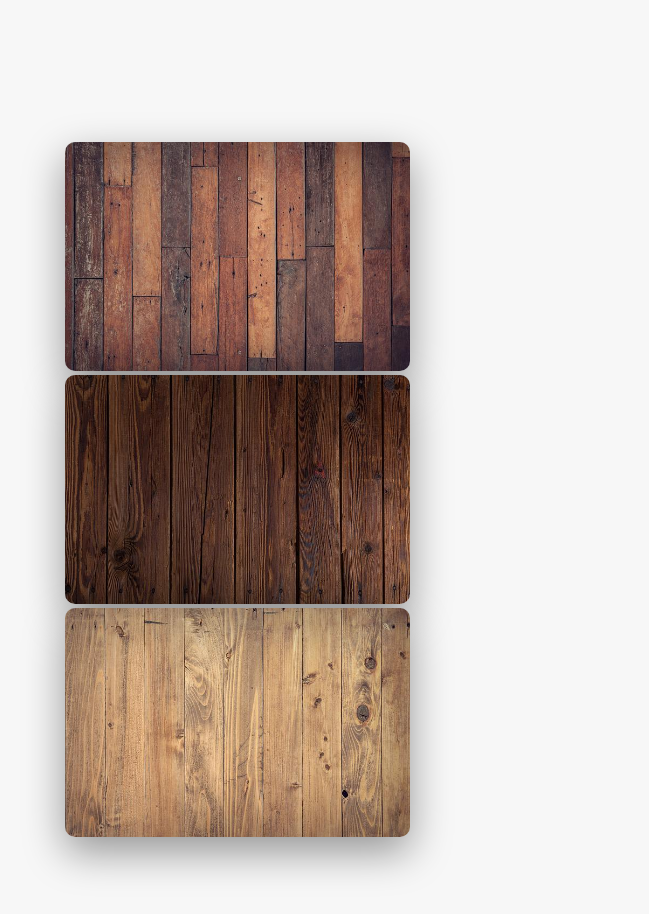
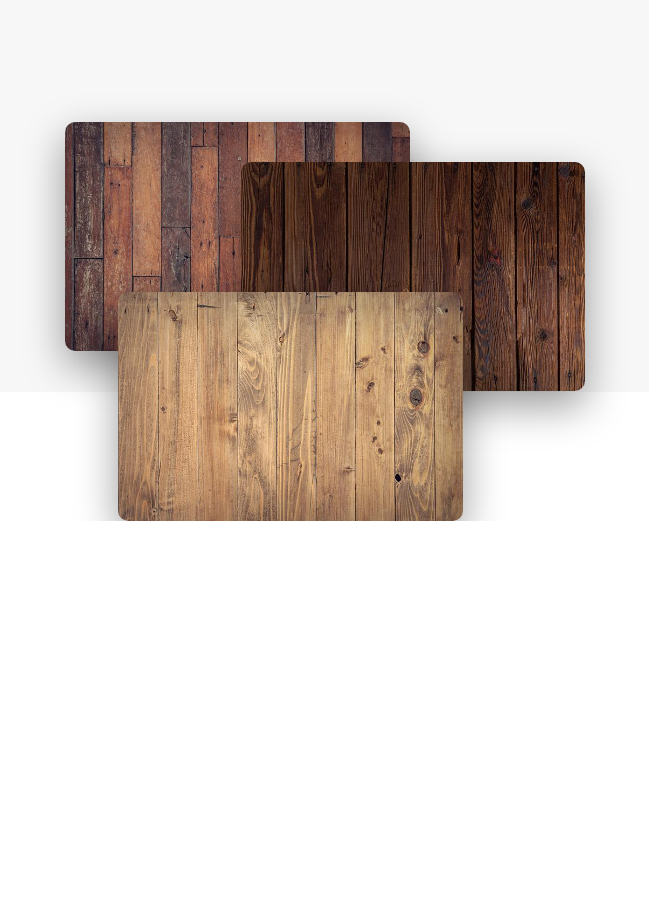
Before and after one commit to Kkinod/Mr-WoodenFloor__WebPage-React, a React (Create React App) app: page / in a window 1280 px wide. Shown: the part 1000-1914 px from the top of the page, without its empty margins (5-654 px from the left). After the commit the page ends 1521 px from the top, so only its background shows below. Built offline with nearby package versions, Linux system fonts and the light colour scheme.

Commit message:
adding that the image the cursor was on last stays in front

```diff
--- a/src/components/atoms/CompositionPhotos/CompositionPhotos.styles.tsx
+++ b/src/components/atoms/CompositionPhotos/CompositionPhotos.styles.tsx
@@ -1,28 +1,38 @@
-import styled from 'styled-components/macro';
+
 import { ITheme } from 'assets/styles/theme';
+import styled, { css } from 'styled-components';
 
-export const DefaultPhoto = styled.img`
-    /* position: absolute; */
+interface IDefaultPhotoProps {
+    hovered: boolean;
+}
+
+export const DefaultPhoto = styled.img<IDefaultPhotoProps>`
+    position: absolute;
     z-index: 10;
     width: 65%;
     border-radius: 1rem;
     box-shadow: 0 1.5rem 4rem rgba(${({ theme }: ITheme): string => theme.colors.blackRgb}, 0.4);
     transition: 0.5s;
 
-    &:hover {
+    ${({ hovered }: IDefaultPhotoProps) =>
+        hovered &&
+        `
+        z-index: 20;
+        transform: scale(1.05) translateY(-0.5rem);
+        box-shadow: 0 2.5rem 4rem rgba(${({ theme }: ITheme): string => theme.colors.blackRgb}, 0.5);
+    `}
+`;
+
+/* &:hover {
         z-index: 20;
         transform: scale(1.05) translateY(-0.5rem);
         box-shadow: 0 2.5rem 4rem rgba(${({ theme }: ITheme): string => theme.colors.blackRgb}, 0.5);
     }
-`;
+`; */
 
 export const FirstPhoto = styled(DefaultPhoto)`
     left: 0rem;
     top: -2rem;
-
-    &:hover {
-        transform: scale(1.5);
-    }
 `;
 
 export const SecondPhoto = styled(DefaultPhoto)`
--- a/src/components/atoms/Grid/Grid.styles.tsx
+++ b/src/components/atoms/Grid/Grid.styles.tsx
@@ -1,5 +1,7 @@
 import styled from 'styled-components/macro';
 import { ITheme } from 'assets/styles/theme';
+
+// NOT(:last-child) NIE DZIAŁA
 
 export const Row = styled.div`
     max-width: ${({ theme }: ITheme): string => theme.grid.gridWidth};
--- a/src/components/molecules/SectionAboutMain/SectionAboutMain.styles.tsx
+++ b/src/components/molecules/SectionAboutMain/SectionAboutMain.styles.tsx
@@ -4,7 +4,7 @@ import { DefaultPhoto } from 'components/atoms/CompositionPhotos/CompositionPhot
 export const WrapperComposition = styled.div`
     position: relative;
 
-    &:hover &${DefaultPhoto}:not(:hover) {
+    &:hover ${DefaultPhoto}:not(:hover) {
         transform: scale(0.9);
     }
 `;
--- a/src/components/molecules/SectionAboutMain/SectionAboutMain.tsx
+++ b/src/components/molecules/SectionAboutMain/SectionAboutMain.tsx
@@ -1,4 +1,4 @@
-import React from 'react';
+import React, { useState } from 'react';
 import firstPhoto from 'assets/img/1.jpg';
 import secondPhoto from 'assets/img/2.jpg';
 import thirdPhoto from 'assets/img/3.jpg';
@@ -7,13 +7,35 @@ import { WrapperComposition } from './SectionAboutMain.styles';
 import { FirstPhoto, SecondPhoto, ThirdPhoto } from 'components/atoms/CompositionPhotos/CompositionPhotos.styles';
 
 const SectionAboutMain = (): JSX.Element => {
+    const [hoveredPhoto, setHoveredPhoto] = useState<string | null>(null);
+    console.log(hoveredPhoto);
+
+
     return (
         <Row>
             <Col1of2>
                 <WrapperComposition>
-                    <FirstPhoto alt="Wood floor 1" src={process.env.PUBLIC_URL + firstPhoto} />
-                    <SecondPhoto src={process.env.PUBLIC_URL + secondPhoto} alt="Wood floor 2" />
-                    <ThirdPhoto src={process.env.PUBLIC_URL + thirdPhoto} alt="Wood floor 3" />
+                    <FirstPhoto
+                        src={process.env.PUBLIC_URL + firstPhoto}
+                        alt="Wood floor 1"
+                        onMouseEnter={(): void => setHoveredPhoto('first')}
+                        // onMouseLeave={(): void => setHoveredPhoto(null)}
+                        hovered={hoveredPhoto === 'first'}
+                    />
+                    <SecondPhoto
+                        src={process.env.PUBLIC_URL + secondPhoto}
+                        alt="Wood floor 2"
+                        onMouseEnter={(): void => setHoveredPhoto('second')}
+                        // onMouseLeave={(): void => setHoveredPhoto(null)}
+                        hovered={hoveredPhoto === 'second'}
+                    />
+                    <ThirdPhoto
+                        src={process.env.PUBLIC_URL + thirdPhoto}
+                        alt="Wood floor 3"
+                        onMouseEnter={(): void => setHoveredPhoto('third')}
+                        // onMouseLeave={(): void => setHoveredPhoto(null)}
+                        hovered={hoveredPhoto === 'third'}
+                    />
                 </WrapperComposition>
             </Col1of2>
         </Row>
```
